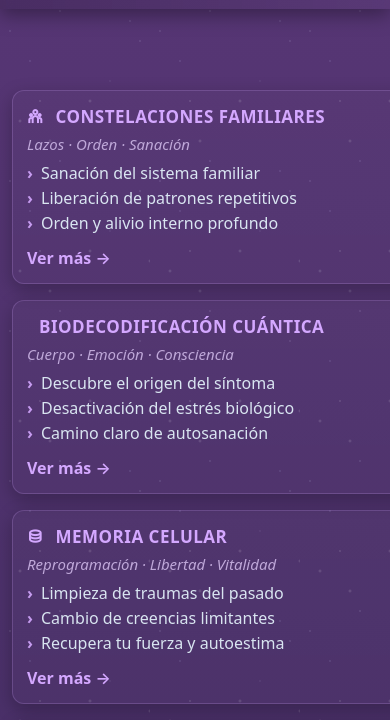
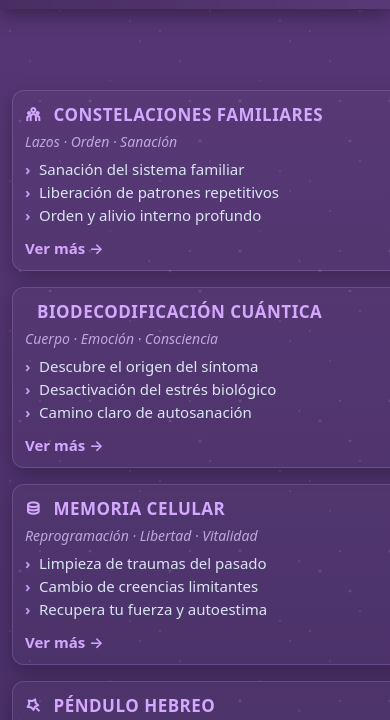
Before and after one commit to BemoSolF/bemosolf.github.io, a plain HTML site: page index.html in a window 390 px wide. Shown: the part 59-779 px from the top of the page. Drawn offline with nearby package versions, Linux system fonts and the light colour scheme; some icons are missing.

Commit message:
Revertir cambio de tamaño de letra en tarjetas de terapias (mobile)

```diff
--- a/index.html
+++ b/index.html
@@ -425,19 +425,13 @@
         grid-template-columns: 1fr;
       }
       .tag {
-        padding: 14px;
+        padding: 12px;
       }
-      .tag-label {
-        font-size: 17px;
-      }
-      .tag-subtitle {
-        font-size: 15px;
-      }
-      .tag-points {
+      .tag h3 {
         font-size: 16px;
       }
-      .tag-more {
-        font-size: 16px;
+      .tag p {
+        font-size: 13px;
       }
       .container {
         margin: 16px auto;
```
